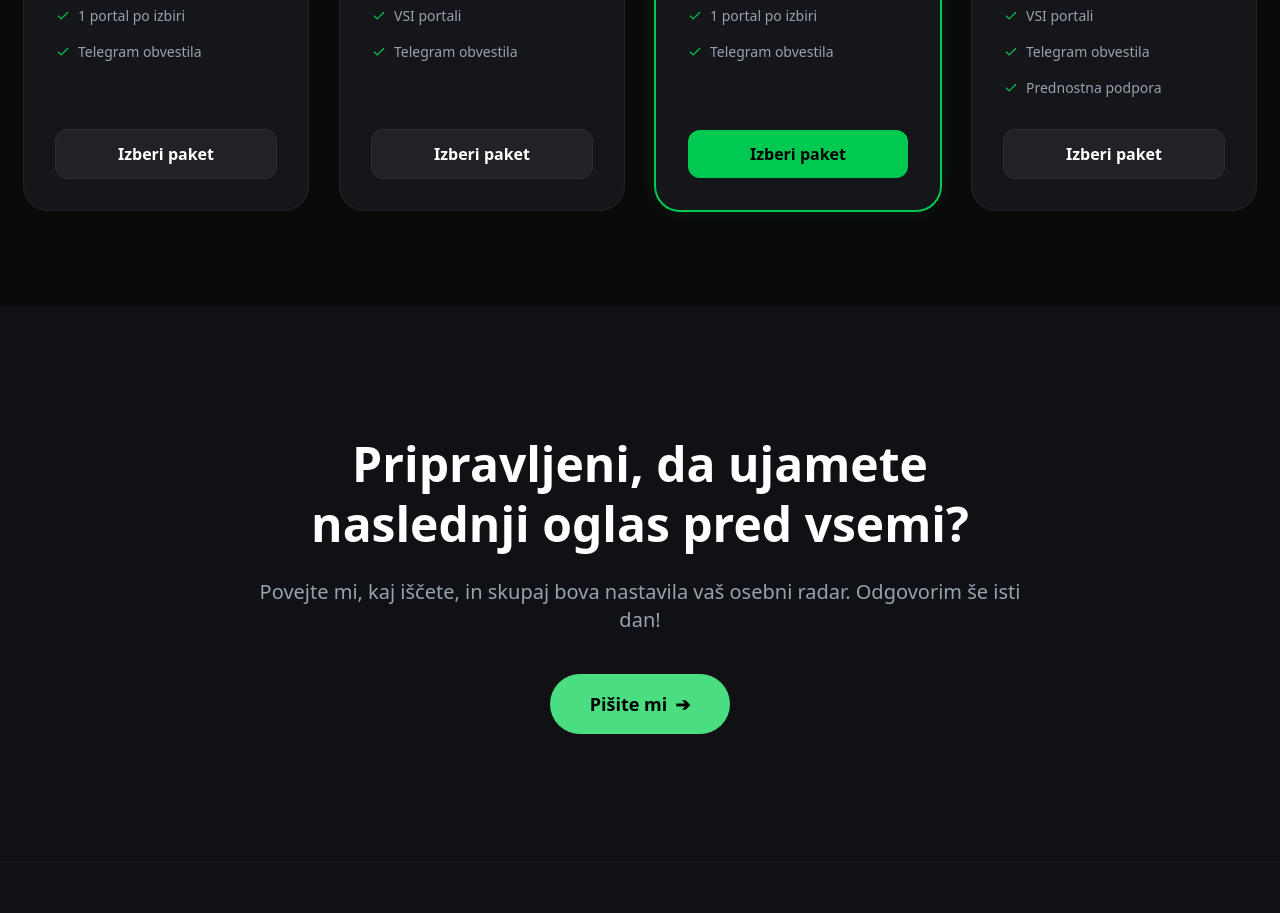
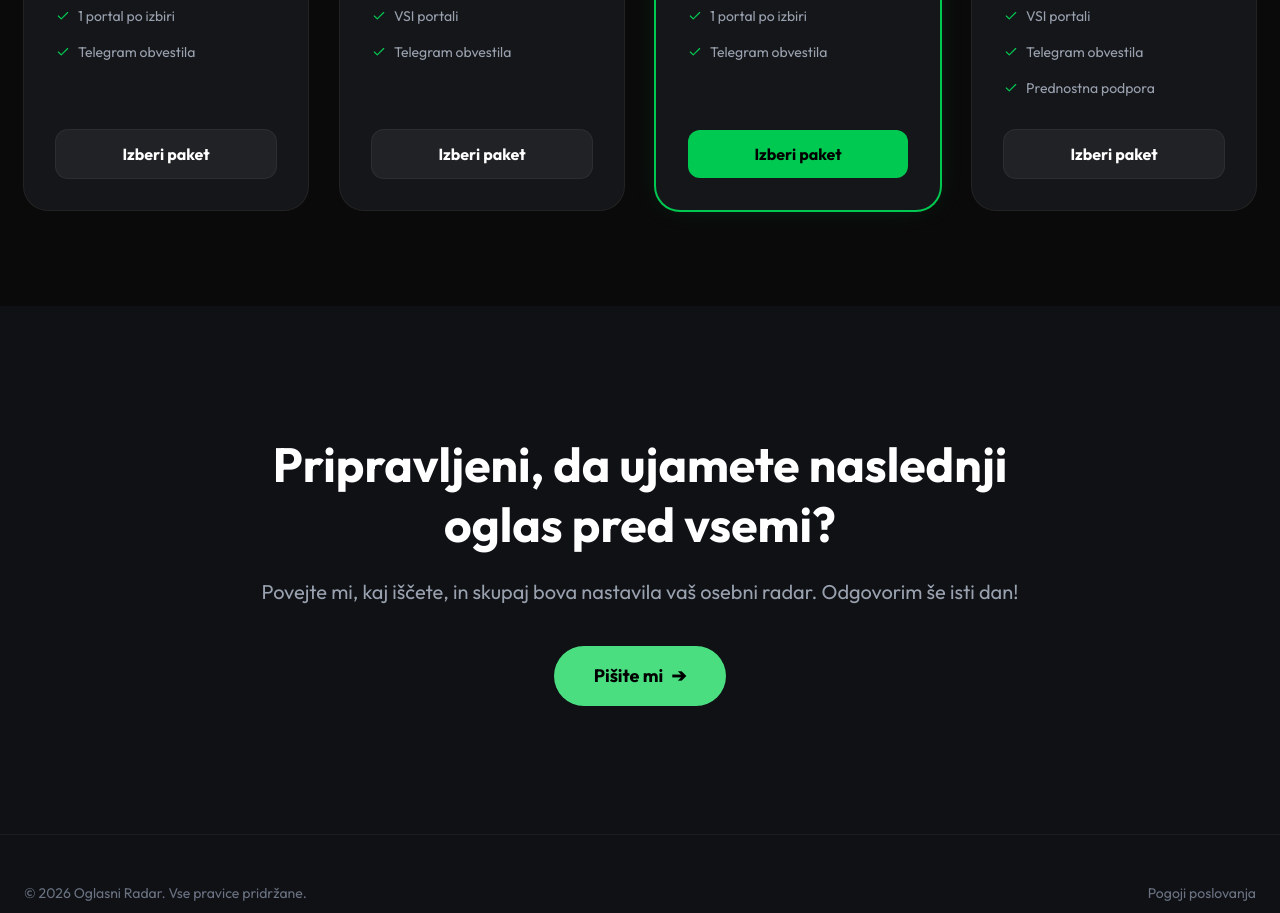
Before and after one commit to thebap-tist/WEBSITE-SCRAPER, a React (Vite) app: page / in a window 1280 px wide. Shown: the part 5360-6273 px from the top of the page. Built offline with nearby package versions, Linux system fonts and the light colour scheme.

Commit message:
feat: Add Stripe Payment Links, update SEO tags, add favicon, set Outfit font

```diff
--- a/index.html
+++ b/index.html
@@ -1,9 +1,22 @@
 <!doctype html>
-<html lang="en">
+<html lang="sl">
   <head>
     <meta charset="UTF-8" />
     <meta name="viewport" content="width=device-width, initial-scale=1.0" />
-    <title>My Google AI Studio App</title>
+    <title>Oglasni Radar | Bodite prvi pri vsakem oglasu</title>
+    <meta name="description" content="Prejemajte obvestila o novih oglasih (Bolha, Avto.net, Nepremičnine, Willhaben) v realnem času neposredno v Telegram." />
+
+    <!-- Prikaz za socialna omrežja (Facebook, Telegram, WhatsApp) -->
+    <meta property="og:title" content="Oglasni Radar | Bodite prvi pri vsakem oglasu" />
+    <meta property="og:description" content="Ujemite najboljše oglase pred ostalimi. Obvestila v realnem času direktno na vaš telefon." />
+    <meta property="og:type" content="website" />
+
+    <link rel="icon" type="image/svg+xml" href="/favicon.svg" />
+
+    <!-- Google Fonts: Outfit -->
+    <link rel="preconnect" href="https://fonts.googleapis.com">
+    <link rel="preconnect" href="https://fonts.gstatic.com" crossorigin>
+    <link href="https://fonts.googleapis.com/css2?family=Outfit:wght@300;400;500;700;900&display=swap" rel="stylesheet">
   </head>
   <body>
     <div id="root"></div>
--- a/src/App.tsx
+++ b/src/App.tsx
@@ -74,8 +74,8 @@ export default function App() {
     setFormStatus('loading');
 
     const formData = new FormData(e.currentTarget);
-    // Add Web3Forms Access Key
-    formData.append("access_key", "YOUR_ACCESS_KEY_HERE"); // Replace with your actual access key from web3forms.com
+    // Web3Forms access key — read from .env.local at build time (VITE_WEB3FORMS_KEY).
+    formData.append("access_key", import.meta.env.VITE_WEB3FORMS_KEY);
     formData.append("subject", `Novo povpraševanje: ${formType === 'contact' ? 'Kontakt' : 'Brezplačni preizkus'}`);
     formData.append("from_name", "Oglasni Radar");
 
@@ -470,9 +470,9 @@ export default function App() {
                 <li className="flex items-center gap-2"><Check size={14} className="text-green-500" /> 1 portal po izbiri</li>
                 <li className="flex items-center gap-2"><Check size={14} className="text-green-500" /> Telegram obvestila</li>
               </ul>
-              <button className="mt-auto w-full rounded-xl bg-white/5 py-3 font-bold text-white ring-1 ring-white/10 transition-colors hover:bg-white/10">
+              <a href="https://buy.stripe.com/test_7sYeVe7uJ3Yk89I7j6gQE00" target="_blank" rel="noopener noreferrer" className="mt-auto block w-full rounded-xl bg-white/5 py-3 text-center font-bold text-white ring-1 ring-white/10 transition-colors hover:bg-white/10">
                 Izberi paket
-              </button>
+              </a>
             </div>
 
             {/* Card 2: Raziskovalec */}
@@ -487,9 +487,9 @@ export default function App() {
                 <li className="flex items-center gap-2"><Check size={14} className="text-green-500" /> VSI portali</li>
                 <li className="flex items-center gap-2"><Check size={14} className="text-green-500" /> Telegram obvestila</li>
               </ul>
-              <button className="mt-auto w-full rounded-xl bg-white/5 py-3 font-bold text-white ring-1 ring-white/10 transition-colors hover:bg-white/10">
+              <a href="https://buy.stripe.com/test_cNi14oaGV0M861AbzmgQE01" target="_blank" rel="noopener noreferrer" className="mt-auto block w-full rounded-xl bg-white/5 py-3 text-center font-bold text-white ring-1 ring-white/10 transition-colors hover:bg-white/10">
                 Izberi paket
-              </button>
+              </a>
             </div>
 
             {/* Card 3: Pro (Highlighted) */}
@@ -507,9 +507,9 @@ export default function App() {
                 <li className="flex items-center gap-2"><Check size={14} className="text-green-500" /> 1 portal po izbiri</li>
                 <li className="flex items-center gap-2"><Check size={14} className="text-green-500" /> Telegram obvestila</li>
               </ul>
-              <button className="mt-auto w-full rounded-xl bg-green-500 py-3 font-bold text-black transition-transform hover:scale-[1.02] active:scale-[0.98]">
+              <a href="https://buy.stripe.com/test_14A9AU4ix9iE0Hg0UIgQE02" target="_blank" rel="noopener noreferrer" className="mt-auto block w-full rounded-xl bg-green-500 py-3 text-center font-bold text-black transition-transform hover:scale-[1.02] active:scale-[0.98]">
                 Izberi paket
-              </button>
+              </a>
             </div>
 
             {/* Card 4: VIP / Agencija */}
@@ -525,9 +525,9 @@ export default function App() {
                 <li className="flex items-center gap-2"><Check size={14} className="text-green-500" /> Telegram obvestila</li>
                 <li className="flex items-center gap-2"><Check size={14} className="text-green-500" /> Prednostna podpora</li>
               </ul>
-              <button className="mt-auto w-full rounded-xl bg-white/5 py-3 font-bold text-white ring-1 ring-white/10 transition-colors hover:bg-white/10">
+              <a href="https://buy.stripe.com/test_14A5kE2ap3Yk0HgdHugQE03" target="_blank" rel="noopener noreferrer" className="mt-auto block w-full rounded-xl bg-white/5 py-3 text-center font-bold text-white ring-1 ring-white/10 transition-colors hover:bg-white/10">
                 Izberi paket
-              </button>
+              </a>
             </div>
           </div>
         </div>
--- a/src/index.css
+++ b/src/index.css
@@ -1,4 +1,8 @@
 @import "tailwindcss";
+
+@theme {
+  --font-sans: "Outfit", sans-serif;
+}
 
 @layer utilities {
   .custom-scrollbar::-webkit-scrollbar {
```
Also changed, not shown: public/favicon.svg (added), 1 other file (tests, documents, lock files or other folders).
